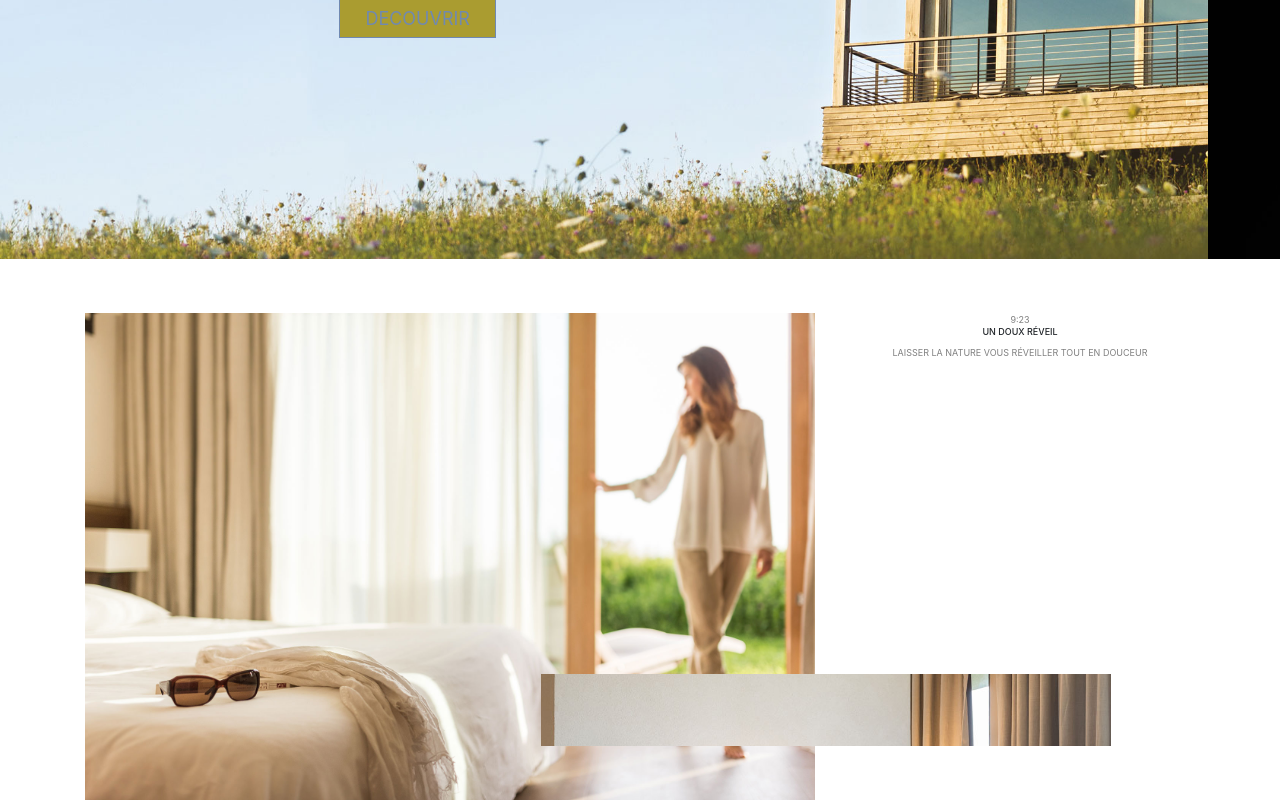
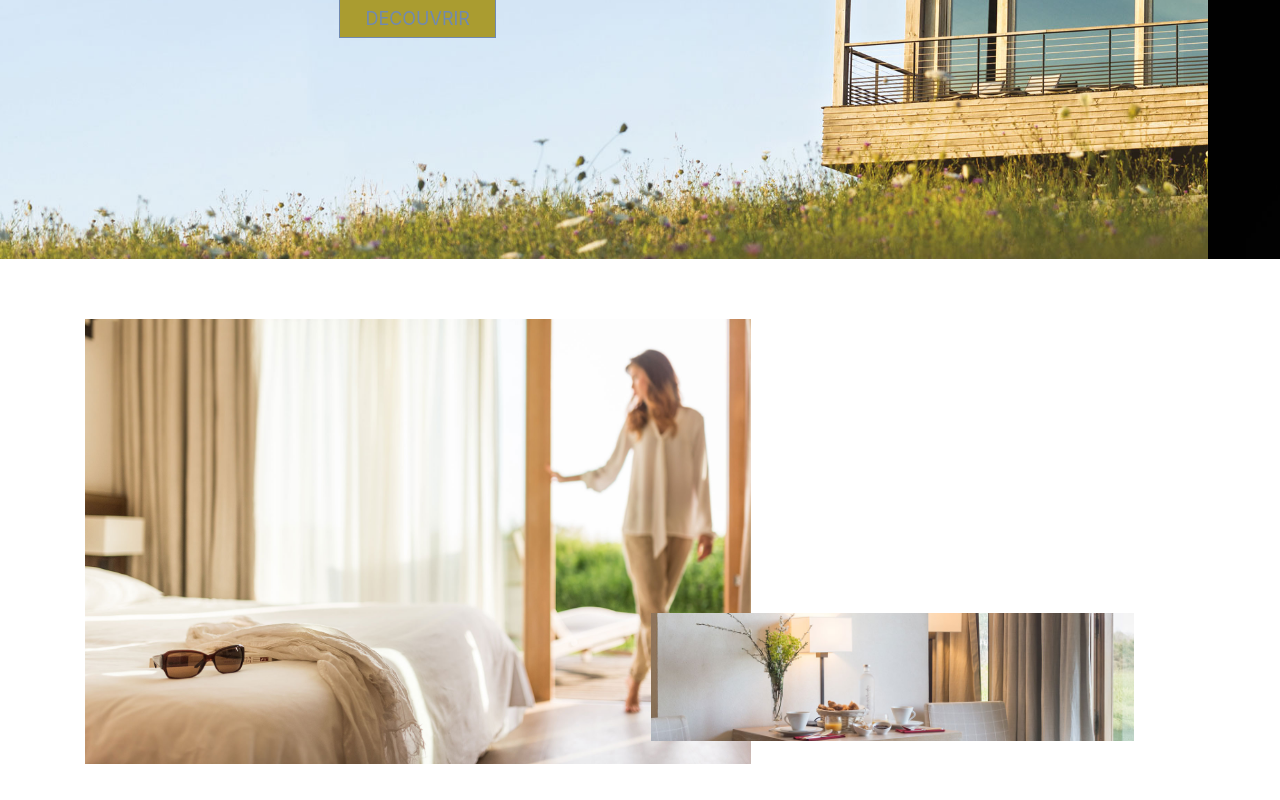
Before and after one commit to cyril-vassallo/LaGreeDesLandes-Next, a Next.js app: page / in a window 1280 px wide. Shown: the part 515-1315 px from the top of the page. After the commit the page ends 1279 px from the top, so only its background shows below. Built offline with nearby package versions, Linux system fonts and the light colour scheme.

Commit message:
{work on room component css }

```diff
--- a/components/room/Room.jsx
+++ b/components/room/Room.jsx
@@ -3,21 +3,13 @@ import styles from "./room.module.scss";
 export default function Room() {
   return (
     <article className={`container ${styles.article1}`}>
-      <div className={`row  ${styles.room}`}>
-        <div className="col-8">
+      <div className={styles.container1}>
+        <div className={styles.image1}>
           <img src="/images/Shoot1-433-15.jpg" alt="" />
         </div>
-        <div className="col-4 d-flex flex-column align-items-center">
-          <span className="clock">9:23</span>
-          <h2>UN DOUX RÉVEIL</h2>
-          <p className="text-center">
-            LAISSER LA NATURE VOUS RÉVEILLER TOUT EN DOUCEUR
-          </p>
-        </div>
       </div>
-      <div className={`row ${styles.layer}`}>
-        <div className="col-6"></div>
-        <div className={`col ${styles.patron}`}>
+      <div className={styles.container2}>
+        <div className={styles.image2}>
           <img src="/images/suite6-354-15.jpg" alt="" />
         </div>
       </div>
--- a/components/room/room.module.scss
+++ b/components/room/room.module.scss
@@ -1,44 +1,44 @@
 .article1 {
+  margin-top: 60px;
   display: flex;
   position: relative;
 }
 
-.room {
-  margin-top: 3rem;
-  img {
-    width: 100%;
-  }
-  span {
-    color: gray;
-    font-size: 0.5rem;
-  }
-  p {
-    color: gray;
-    font-size: 0.5rem;
-  }
-  h2 {
-    font-size: 0.5rem;
+.container1 {
+  width: 60%;
+}
+
+.container2 {
+  position: absolute;
+  width: 47%;
+  right: 2%;
+  bottom: 5%;
+}
+
+.image1 {
+  width: 100%;
+}
+
+.image2 {
+  overflow: hidden;
+  position: relative;
+  width: 90%;
+  height: 16vw;
+}
+
+.image1 img {
+  width: 100%;
+}
+
+.image2 img {
+  position: absolute;
+    width: 180%;
+    top: -162%;
+    right: -34%;
+}
+
+@media screen and (min-width: 768px) {
+  .image2 {
+    height: 10vw;
   }
 }
-
-.layer {
-  position: absolute;
-
-  right: 10%;
-  bottom: 10%;
-  width: 100%;
-
-  .patron {
-    height: 4rem;
-    overflow: hidden;
-    position: relative;
-    display: flex;
-    background-color: red;
-  }
-  img {
-    position: absolute;
-    width: 200%;
-    left: -50%;
-    top: -160%;
-  }
-}
```
